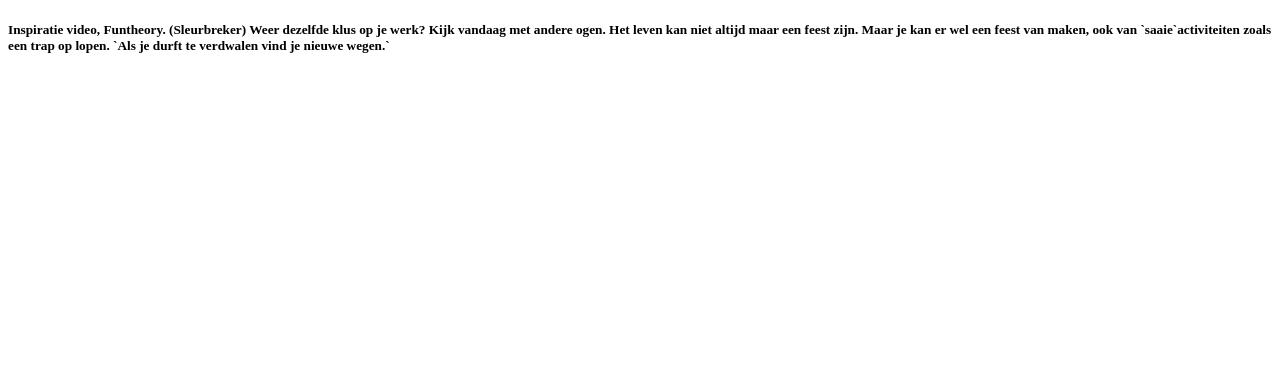
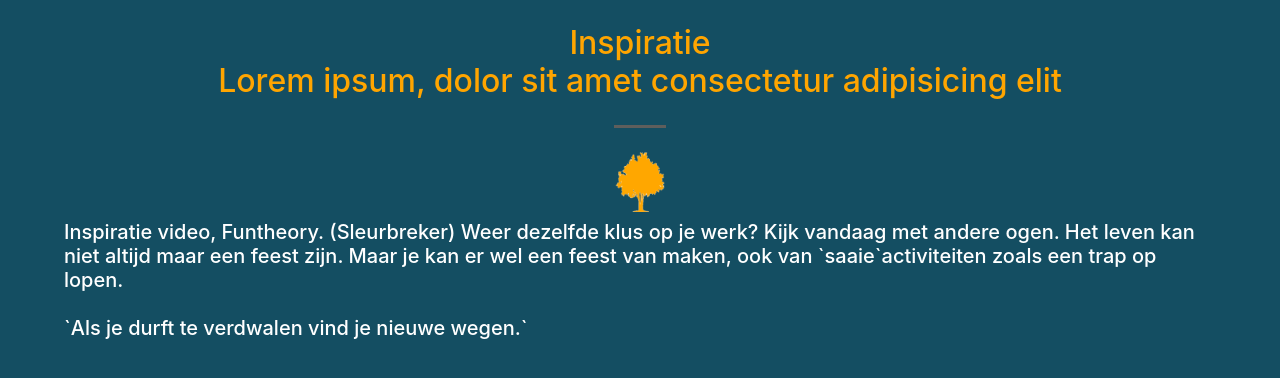
Before and after one commit to IsmaDamm/BarryKoots, a plain HTML site: page inspiratie.html in a window 1280 px wide. Drawn offline with Linux system fonts and the light colour scheme.

Commit message:
Actualización ispiratie

```diff
--- a/inspiratie.html
+++ b/inspiratie.html
@@ -6,12 +6,17 @@
     <meta name="viewport" content="width=device-width, initial-scale=1.0">
     <link rel="icon" type="image/x-icon" href="./img/portfolio/Logo/OriginalLogo.ico"/>
     <title>Inspiratie</title>
+    <link href="styles.css" rel="stylesheet" />
 </head>
-<body>
-    <h5>
+<body class="zelfobck">
+    <br>
+    <h2 class ="textozelfo" align="center ">Inspiratie <br> Lorem ipsum, dolor sit amet consectetur adipisicing elit</h2>
+    <hr class="divider divider-light" style="background-color: #5e5e5c;" />
+    <div class="mb-2" align="center"><img src = "img/icons/inspiratie.png" width="50" height="60" align="center"></div>
+    <h5 class = "textozelfo2">
         Inspiratie
 video, Funtheory. (Sleurbreker)
-Weer dezelfde klus op je werk? Kijk vandaag met andere ogen. Het leven kan niet altijd maar een feest zijn. Maar je kan er wel een feest van maken, ook van `saaie`activiteiten zoals een trap op lopen.
+Weer dezelfde klus op je werk? Kijk vandaag met andere ogen. Het leven kan niet altijd maar een feest zijn. Maar je kan er wel een feest van maken, ook van `saaie`activiteiten zoals een trap op lopen.  <br><br>
 `Als je durft te verdwalen vind je nieuwe wegen.`
 
     </h5>
```
